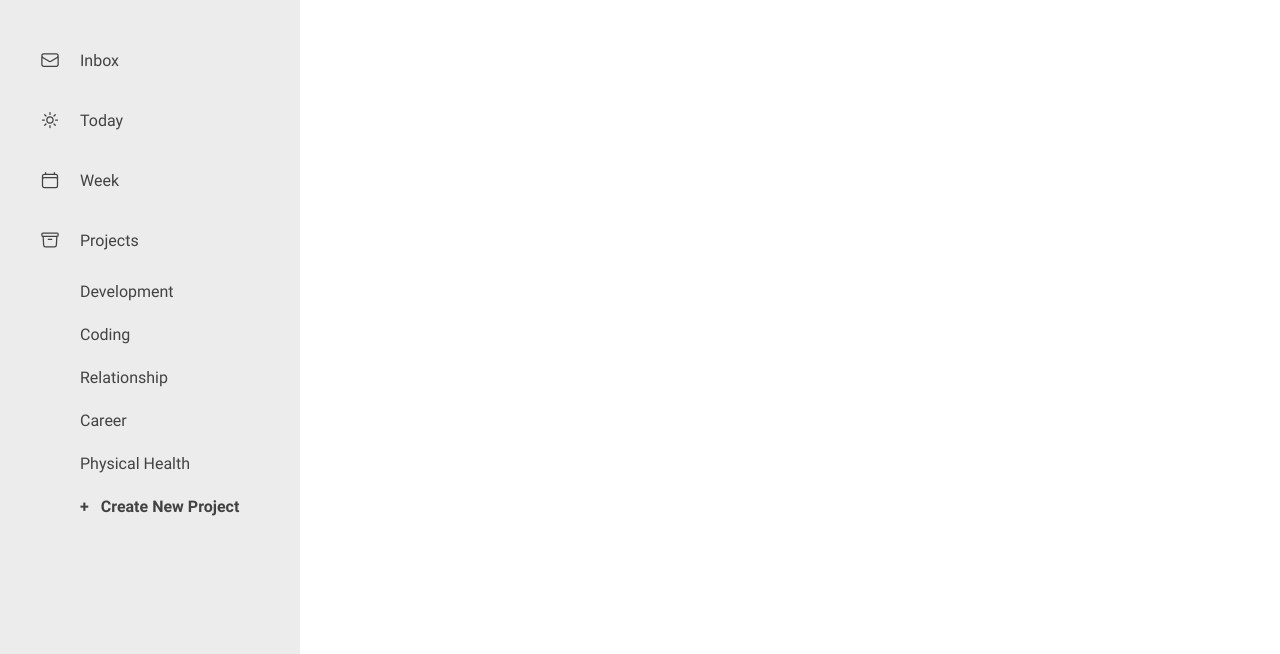
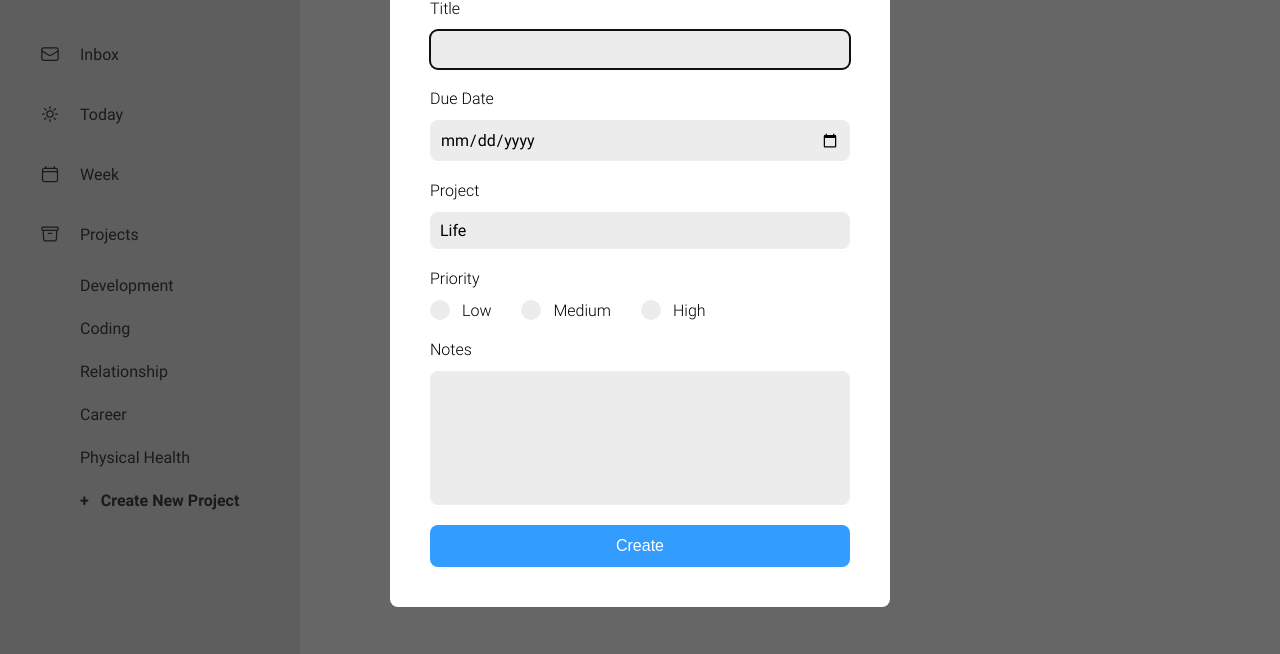
Before and after one commit to swarnim-me/todo-app, a website built with webpack: page src/index.html in a window 1280 px wide. Shown: the part 146-800 px from the top of the page. Built offline with nearby package versions, Linux system fonts and the light colour scheme.

Commit message:
Create add todo modal with basic inputs

```diff
--- /dev/null
+++ b/src/components/common.js
@@ -0,0 +1,11 @@
+const closeDialogBtn = document.querySelector(".close-dialog-btn");
+
+const closeDialog = (event) => {
+    event.srcElement.parentElement.close();
+}
+
+const setupCommonEvents = () => {
+    closeDialogBtn.addEventListener("click", closeDialog);
+}
+
+export default setupCommonEvents;
--- /dev/null
+++ b/src/components/dashboard.js
@@ -0,0 +1,16 @@
+import '../css/dashboard.css';
+import '../css/modal.css';
+
+const createTodoBtn = document.querySelector(".create-todo-btn");
+const addTodoDialog = document.querySelector(".add-todo-dialog");
+
+const showEditDialog = () => {
+    // addTodoDialog.showModal();
+}
+
+const setupDashboardEvents = () => {
+    createTodoBtn.addEventListener("click", showEditDialog);
+    addTodoDialog.showModal();
+}
+
+export default setupDashboardEvents;
--- a/src/components/navbar.js
+++ b/src/components/navbar.js
@@ -1,3 +1,5 @@
+import '../css/nav.css';
+
 const menuCloseBtn = document.querySelector(".menu-close-btn");
 const menuOpenBtn = document.querySelector(".menu-open-btn");
 const nav = document.querySelector("nav");
--- a/src/css/dashboard.css
+++ b/src/css/dashboard.css
@@ -32,6 +32,7 @@
     color: white;
     font-family: 'Roboto-Bold';
     padding-inline: 20px;
+    cursor: pointer;
 }
 
 .sort {
--- /dev/null
+++ b/src/css/modal.css
@@ -0,0 +1,94 @@
+.add-todo-dialog {
+    top: 50%;
+    left: 50%;
+    transform: translate(-50%, -50%);
+    border: none;
+    padding: 40px;
+    width: min(90%, 500px);
+    border-radius: 8px;
+}
+
+
+.form-control {
+    display: flex;
+    flex-direction: column;
+    gap: 12px;
+    margin-bottom: 20px;
+}
+
+.radio-form-control {
+    display: flex;
+    gap: 30px;
+}
+
+.radio-form-control h4 {
+    margin-bottom: 12px;
+}
+
+.radio-wrapper {
+    display: flex;
+    align-items: center;
+    gap: 12px;
+}
+
+label {
+    font-family: "Roboto-Light";
+}
+
+.add-todo-dialog::backdrop {
+    background: black;
+    opacity: .6;
+}
+
+.add-todo-input {
+    font-size: 1rem;
+    border: none;
+    background: var(--nav-clr);
+    padding: 10px 10px;
+    border-radius: 8px;
+    font-family: "Roboto-Regular";
+}
+
+.add-todo-dialog-title {
+    font-family: "Roboto-Bold";
+    margin-bottom: 20px;
+}
+
+.add-todo-dialog input[type="radio"] {
+    appearance: none;
+    background: var(--nav-clr);
+    border-radius: 100%;
+}
+
+.add-todo-input#project-input {
+    appearance: none;
+}
+
+#low-priority-input:checked {
+    background-color: #FFDD2A;
+}
+
+#medium-priority-input:checked {
+    background-color: #FFB46F;
+}
+
+#high-priority-input:checked {
+    background-color: #FF6F6F;
+}
+
+
+#notes-input {
+    resize: none;
+}
+
+.submit-todo-btn {
+    background: var(--primary-clr);
+    color: white;
+    width: 100%;
+    padding: 12px;
+    border: none;
+    outline: none;
+    cursor: pointer;
+    font-size: 1rem;
+    border-radius: 8px;
+}
--- a/src/css/nav.css
+++ b/src/css/nav.css
@@ -2,9 +2,7 @@ nav {
     background: var(--nav-clr);
     width: min(100%, 300px);
     position: relative;
-    display: flex;
-    flex-direction: column;
-    justify-content: center;
+    padding-top: 80px;
 }
 
 .app-title {
@@ -65,5 +63,4 @@ nav {
         position: absolute;
         z-index: 5;
     }
-
 }
--- a/src/css/style.css
+++ b/src/css/style.css
@@ -58,3 +58,10 @@ nav,
 .dashboard {
     height: 100vh;
 }
+
+.close-dialog-btn {
+    position: absolute;
+    right: 20px;
+    top: 20px;
+    width: 25px;
+}
--- a/src/index.html
+++ b/src/index.html
@@ -45,6 +45,56 @@
             </select>
         </section>
     </main>
+    <dialog class="add-todo-dialog">
+        <img src="./assets/icons/close.svg" class="close-dialog-btn" alt="Close Button">
+        <h1 class="add-todo-dialog-title">Add Todo</h1>
+        <form>
+            <div class="form-control">
+                <label for="title-input">Title</label>
+                <input type="text" id="title-input" class="add-todo-input">
+            </div>
+            <div class="form-control">
+                <label for="date-input">Due Date</label>
+                <input type="date" id="date-input" class="add-todo-input">
+            </div>
+            <div class="form-control">
+                <label for="project-input">Project</label>
+                <select name="project-input" id="project-input" class="add-todo-input">
+                    <option value="life">Life</option>
+                    <option value="health">Health</option>
+                    <option value="relationship">Relationship</option>
+                </select>
+            </div>
+            <div class="form-control">
+                <label>Priority</label>
+                <div class="radio-form-control">
+                    <div class="radio-wrapper">
+                        <input name="priority-input" type="radio" id="low-priority-input" class="add-todo-input"
+                            value="low">
+                        <label for="priority-input">Low</label>
+                    </div>
+                    <div class="radio-wrapper">
+                        <input name="priority-input" type="radio" id="medium-priority-input" class="add-todo-input"
+                            value="medium">
+                        <label for="priority-input">Medium</label>
+                    </div>
+                    <div class="radio-wrapper">
+                        <input name="priority-input" type="radio" id="high-priority-input" class="add-todo-input"
+                            value="high">
+                        <label for="priority-input">High</label>
+                    </div>
+                </div>
+            </div>
+            <div class="form-control">
+                <label for="notes-input">Notes</label>
+                <textarea id="notes-input" class="add-todo-input" rows="6"></textarea>
+            </div>
+            <button class="submit-todo-btn">Create</button>
+        </form>
+    </dialog>
+    <!-- * Project
+    * Checklist
+    * Priority -->
 </body>
 
 </html>
--- a/src/index.js
+++ b/src/index.js
@@ -1,7 +1,9 @@
 import './css/style.css';
-import './css/nav.css';
-import './css/dashboard.css';
 
 import setupNavEvents from './components/navbar';
+import setupDashboardEvents from './components/dashboard';
+import setupCommonEvents from './components/common';
 
 setupNavEvents();
+setupDashboardEvents();
+setupCommonEvents();
```
Also changed, not shown: src/assets/icons/close.svg (added), src/assets/icons/double-right-arrow.svg (deleted).
